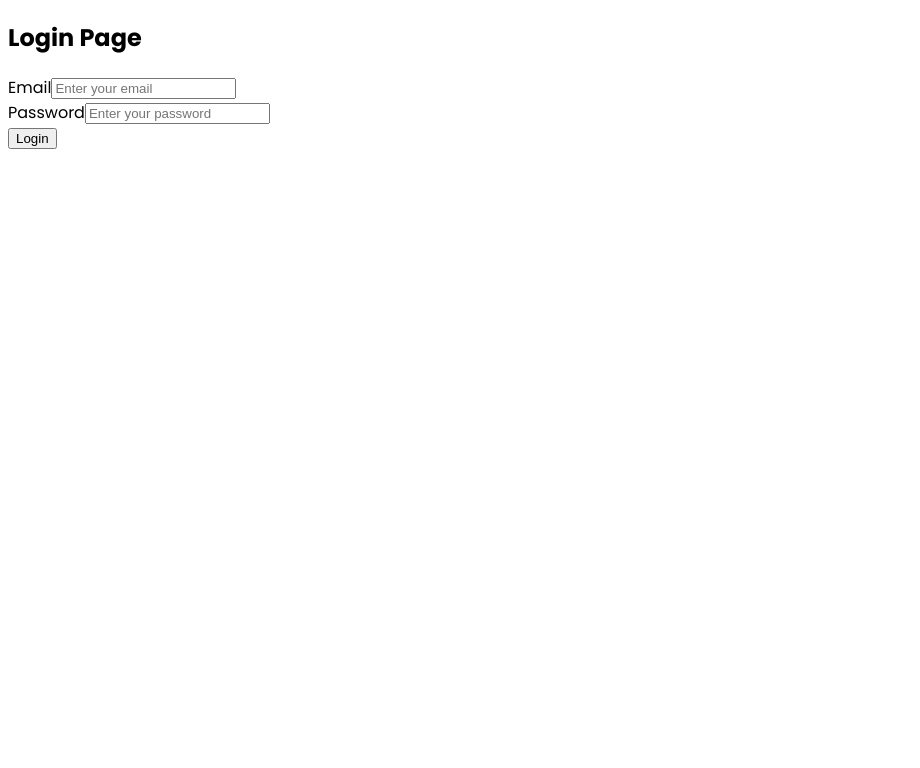
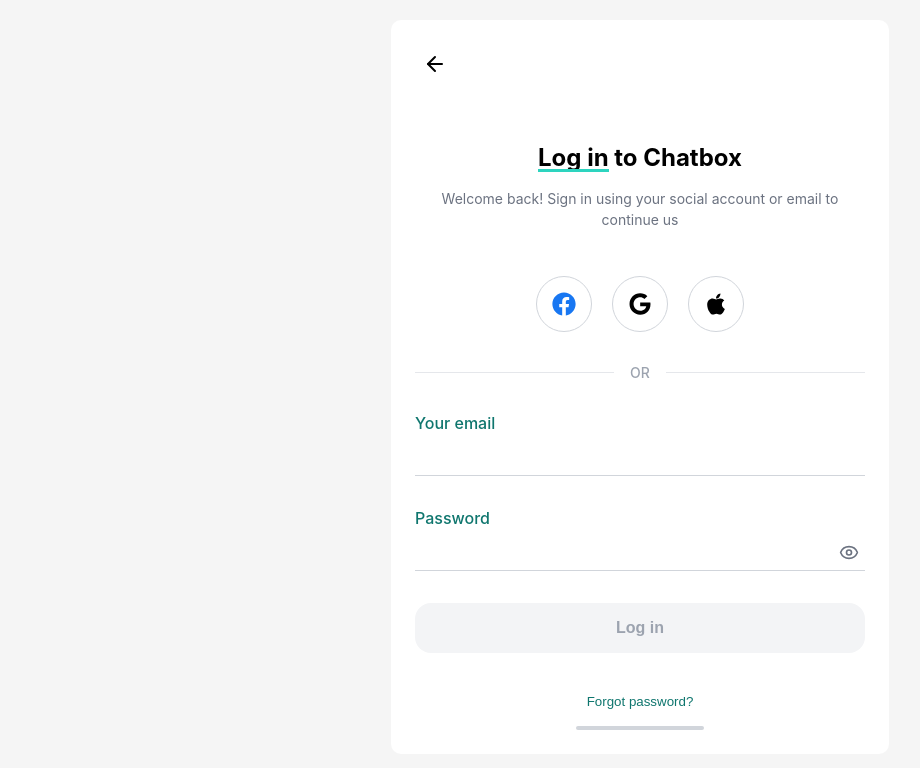
Before and after one commit to Ali1972101/QAchatbox, a React (Vite) app: page /login in a window 1280 px wide. Shown: the top 768 px of the page, without its empty margins (0-920 px from the left). Built offline with nearby package versions, Linux system fonts and the light colour scheme.

Commit message:
signin and login

```diff
--- a/package.json
+++ b/package.json
@@ -13,6 +13,7 @@
     "lucide-react": "^1.38.0",
     "react": "^19.2.8",
     "react-dom": "^19.2.8",
+    "react-icons": "^5.7.0",
     "react-router-dom": "^7.18.3"
   },
   "devDependencies": {
--- a/src/App.jsx
+++ b/src/App.jsx
@@ -1,4 +1,3 @@
-import { useState } from 'react'
 import { BrowserRouter, Route, Routes } from "react-router-dom";
 import './App.css'
 import Home from './Pages/Home';
--- a/src/Pages/Login.css
+++ b/src/Pages/Login.css
@@ -0,0 +1,103 @@
+.login-container {
+ width: 450px;
+  height: 60%;
+  background: #fff;
+  padding: 24px;
+  font-family: -apple-system, BlinkMacSystemFont, "Segoe UI", sans-serif;
+  display: flex;
+  flex-direction: column;
+  justify-self: center;
+  align-self: center;
+  border-radius: 10px;
+  margin: 20px 0 20px 0;
+}
+
+.header { margin-bottom: 40px; }
+.back-btn { background: none; border: none; cursor: pointer; padding: 8px; }
+
+.title-section { text-align: center; margin-bottom: 32px; }
+.title-section h1 { font-size: 24px; font-weight: 700; color: #000; }
+.underline-login { position: relative; }
+.underline-login::after {
+  content: '';
+  position: absolute;
+  bottom: 0;
+  left: 0;
+  width: 100%;
+  height: 3px;
+  background: #2dd4bf;
+}
+.title-section p { color: #6b7280; font-size: 14px; margin-top: 12px; line-height: 1.5; }
+
+.social-buttons { display: flex; justify-content: center; gap: 20px; margin-bottom: 32px; }
+.social-btn {
+  width: 56px;
+  height: 56px;
+  border-radius: 50%;
+  border: 1px solid #d1d5db;
+  background: #fff;
+  display: flex;
+  align-items: center;
+  justify-content: center;
+  cursor: pointer;
+}
+
+.divider { display: flex; align-items: center; gap: 16px; margin-bottom: 32px; }
+.divider::before, .divider::after { content: ''; flex: 1; height: 1px; background: #e5e7eb; }
+.divider span { color: #9ca3af; font-size: 14px; font-weight: 500; }
+
+.login-form { display: flex; flex-direction: column; gap: 32px; flex: 1; }
+.input-group label { display: block; color: #0f766e; font-weight: 500; margin-bottom: 8px; }
+.input-group input {
+  width: 100%;
+  border: none;
+  border-bottom: 1px solid #d1d5db;
+  padding: 8px 0;
+  outline: none;
+  background: transparent;
+  font-size: 16px;
+}
+.input-group input:focus { border-bottom: 2px solid #14b8a6; }
+
+.password-wrapper { position: relative; }
+.eye-btn {
+  position: absolute;
+  right: 0;
+  top: 50%;
+  transform: translateY(-50%);
+  background: none;
+  border: none;
+  cursor: pointer;
+  color: #6b7280;
+}
+
+.submit-btn {
+  width: 100%;
+  padding: 16px;
+  border-radius: 16px;
+  font-weight: 600;
+  font-size: 16px;
+  border: none;
+  cursor: pointer;
+  transition: 0.2s;
+}
+.submit-btn:disabled { background: #f3f4f6; color: #9ca3af; cursor: not-allowed; }
+.submit-btn:not(:disabled) { background: #14b8a6; color: #fff; }
+
+.forgot-link {
+  background: none;
+  border: none;
+  color: #0f766e;
+  font-weight: 500;
+  text-align: center;
+  cursor: pointer;
+  margin-top: 8px;
+}
+
+.home-indicator {
+  width: 128px;
+  height: 4px;
+  background: #d1d5db;
+  border-radius: 2px;
+  margin: 16px auto 0;
+}
--- a/src/Pages/Login.jsx
+++ b/src/Pages/Login.jsx
@@ -1,21 +1,71 @@
-import React from 'react';
-import './Login.css';
+import { useState } from "react";
+import { ArrowLeft, Eye, EyeOff } from "lucide-react";
+import { FaFacebook, FaGoogle, FaApple } from "react-icons/fa";
+import "./Login.css";
 
 export default function Login() {
+  const [form, setForm] = useState({ email: "", password: "" });
+  const [showPassword, setShowPassword] = useState(false);
+
+  const handleChange = (e) => {
+    setForm({ ...form, [e.target.name]: e.target.value });
+  };
+
+  const handleSubmit = (e) => {
+    e.preventDefault();
+    console.log("Login submitted:", form);
+  };
+
+  const isFormValid = form.email && form.password;
+
   return (
     <div className="login-container">
-      <h2>Login Page</h2>
-      <form onSubmit={(e) => e.preventDefault()}>
+      <div className="header">
+        <button className="back-btn"><ArrowLeft size={24} /></button>
+      </div>
+
+      <div className="title-section">
+        <h1><span className="underline-login">Log in</span> to Chatbox</h1>
+        <p>Welcome back! Sign in using your social account or email to continue us</p>
+      </div>
+
+      <div className="social-buttons">
+        <button className="social-btn"><FaFacebook size={24} color="#1877F2" /></button>
+        <button className="social-btn"><FaGoogle size={22} /></button>
+        <button className="social-btn"><FaApple size={24} color="#000" /></button>
+      </div>
+
+      <div className="divider"><span>OR</span></div>
+
+      <form onSubmit={handleSubmit} className="login-form">
         <div className="input-group">
-          <label htmlFor="email">Email</label>
-          <input type="email" id="email" placeholder="Enter your email" required />
+          <label>Your email</label>
+          <input type="email" name="email" value={form.email} onChange={handleChange} />
         </div>
+
         <div className="input-group">
-          <label htmlFor="password">Password</label>
-          <input type="password" id="password" placeholder="Enter your password" required />
+          <label>Password</label>
+          <div className="password-wrapper">
+            <input
+              type={showPassword ? "text" : "password"}
+              name="password"
+              value={form.password}
+              onChange={handleChange}
+            />
+            <button type="button" onClick={() => setShowPassword(!showPassword)} className="eye-btn">
+              {showPassword ? <EyeOff size={20} /> : <Eye size={20} />}
+            </button>
+          </div>
         </div>
-        <button type="submit">Login</button>
+
+        <button type="submit" disabled={!isFormValid} className="submit-btn">
+          Log in
+        </button>
+
+        <button type="button" className="forgot-link">Forgot password?</button>
       </form>
+
+      <div className="home-indicator"></div>
     </div>
   );
 }
--- a/src/Pages/Signup.css
+++ b/src/Pages/Signup.css
@@ -0,0 +1,129 @@
+body {
+  width: 100%;
+  height: 100%;
+  padding: 0;
+  margin: 0;
+  background-color: whitesmoke;
+  display: flex;
+  justify-content: center;
+  align-items: center;
+}
+.signup-container {
+  width: 450px;
+  height: 60%;
+  background: #fff;
+  padding: 24px;
+  font-family: -apple-system, BlinkMacSystemFont, "Segoe UI", sans-serif;
+  display: flex;
+  flex-direction: column;
+  justify-self: center;
+  align-self: center;
+  border-radius: 10px;
+  margin: 20px 0 20px 0;
+
+}
+
+.header {
+  margin-bottom: 40px;
+}
+.back-btn {
+  background: none;
+  border: none;
+  cursor: pointer;
+  padding: 8px;
+}
+
+.title-section {
+  text-align: center;
+  margin-bottom: 32px;
+}
+.title-section h1 {
+  font-size: 24px;
+  font-weight: 700;
+  color: #000;
+}
+.underline-email {
+  position: relative;
+}
+.underline-email::after {
+  content: "";
+  position: absolute;
+  bottom: 0;
+  left: 0;
+  width: 100%;
+  height: 3px;
+  background: #2dd4bf;
+}
+.title-section p {
+  color: #6b7280;
+  font-size: 14px;
+  margin-top: 12px;
+  line-height: 1.5;
+}
+
+.signup-form {
+  display: flex;
+  flex-direction: column;
+  gap: 32px;
+  flex: 1;
+}
+.input-group label {
+  display: block;
+  color: #0f766e;
+  font-weight: 500;
+  margin-bottom: 8px;
+}
+.input-group input {
+  width: 100%;
+  border: none;
+  border-bottom: 1px solid #d1d5db;
+  padding: 8px 0;
+  outline: none;
+  background: transparent;
+  font-size: 16px;
+}
+.input-group input:focus {
+  border-bottom: 2px solid #14b8a6;
+}
+
+.password-wrapper {
+  position: relative;
+}
+.eye-btn {
+  position: absolute;
+  right: 0;
+  top: 50%;
+  transform: translateY(-50%);
+  background: none;
+  border: none;
+  cursor: pointer;
+  color: #6b7280;
+}
+
+.submit-btn {
+  width: 100%;
+  padding: 16px;
+  border-radius: 16px;
+  font-weight: 600;
+  font-size: 16px;
+  border: none;
+  cursor: pointer;
+  transition: 0.2s;
+}
+.submit-btn:disabled {
+  background: #f3f4f6;
+  color: #9ca3af;
+  cursor: not-allowed;
+}
+.submit-btn:not(:disabled) {
+  background: #14b8a6;
+  color: #fff;
+}
+
+.home-indicator {
+  width: 128px;
+  height: 4px;
+  background: #d1d5db;
+  border-radius: 2px;
+  margin: 16px auto 0;
+}
--- a/src/Pages/Signup.jsx
+++ b/src/Pages/Signup.jsx
@@ -1,25 +1,89 @@
-import React from 'react';
-import './Signup.css';
+import { useState } from "react";
+import { ArrowLeft, Eye, EyeOff } from "lucide-react";
+import "./Signup.css";
 
-export default function Signup() {
+export default function SignUp() {
+  const [form, setForm] = useState({
+    name: "",
+    email: "",
+    password: "",
+    confirmPassword: "",
+  });
+  const [showPassword, setShowPassword] = useState(false);
+  const [showConfirmPassword, setShowConfirmPassword] = useState(false);
+
+  const handleChange = (e) => {
+    setForm({ ...form, [e.target.name]: e.target.value });
+  };
+
+  const handleSubmit = (e) => {
+    e.preventDefault();
+    console.log("Form submitted:", form);
+  };
+
+  const isFormValid =
+    form.name && form.email && form.password && form.password === form.confirmPassword;
+
   return (
     <div className="signup-container">
-      <h2>Sign Up Page</h2>
-      <form onSubmit={(e) => e.preventDefault()}>
+      <div className="header">
+        <button className="back-btn"><ArrowLeft size={24} /></button>
+      </div>
+
+      <div className="title-section">
+        <h1>
+          Sign up with <span className="underline-email">Email</span>
+        </h1>
+        <p>Get chatting with friends and family today by signing up for our chat app!</p>
+      </div>
+
+      <form onSubmit={handleSubmit} className="signup-form">
         <div className="input-group">
-          <label htmlFor="username">Username</label>
-          <input type="text" id="username" placeholder="Choose a username" required />
+          <label>Your name</label>
+          <input type="text" name="name" value={form.name} onChange={handleChange} />
         </div>
+
         <div className="input-group">
-          <label htmlFor="email">Email</label>
-          <input type="email" id="email" placeholder="Enter your email" required />
+          <label>Your email</label>
+          <input type="email" name="email" value={form.email} onChange={handleChange} />
         </div>
+
         <div className="input-group">
-          <label htmlFor="password">Password</label>
-          <input type="password" id="password" placeholder="Create a password" required />
+          <label>Password</label>
+          <div className="password-wrapper">
+            <input
+              type={showPassword ? "text" : "password"}
+              name="password"
+              value={form.password}
+              onChange={handleChange}
+            />
+            <button type="button" onClick={() => setShowPassword(!showPassword)} className="eye-btn">
+              {showPassword ? <EyeOff size={20} /> : <Eye size={20} />}
+            </button>
+          </div>
         </div>
-        <button type="submit">Sign Up</button>
+
+        <div className="input-group">
+          <label>Confirm Password</label>
+          <div className="password-wrapper">
+            <input
+              type={showConfirmPassword ? "text" : "password"}
+              name="confirmPassword"
+              value={form.confirmPassword}
+              onChange={handleChange}
+            />
+            <button type="button" onClick={() => setShowConfirmPassword(!showConfirmPassword)} className="eye-btn">
+              {showConfirmPassword ? <EyeOff size={20} /> : <Eye size={20} />}
+            </button>
+          </div>
+        </div>
+
+        <button type="submit" disabled={!isFormValid} className="submit-btn">
+          Create an account
+        </button>
       </form>
+
+      <div className="home-indicator"></div>
     </div>
   );
 }
```
Also changed, not shown: 1 other file (tests, documents, lock files or other folders).
